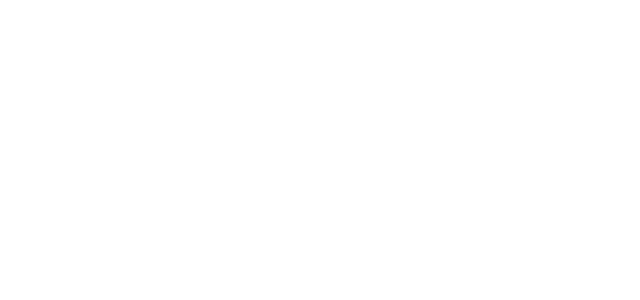
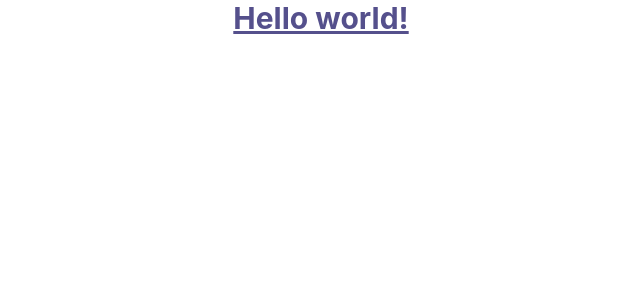
Before and after one commit to AitorChain/RucheRucheGo, a React (Create React App) app: page / in a window 1280 px wide. Shown: the top 300 px of the page, without its empty margins (319-959 px from the left). Built offline with nearby package versions, Linux system fonts and the light colour scheme.

Commit message:
Setup tailwinds

```diff
--- a/package.json
+++ b/package.json
@@ -46,7 +46,10 @@
   "devDependencies": {
     "@typescript-eslint/eslint-plugin": "^5.36.2",
     "@typescript-eslint/parser": "^5.36.2",
+    "autoprefixer": "^10.4.8",
     "eslint": "^8.23.0",
-    "eslint-plugin-react": "^7.31.7"
+    "eslint-plugin-react": "^7.31.7",
+    "postcss": "^8.4.16",
+    "tailwindcss": "^3.1.8"
   }
 }
--- /dev/null
+++ b/postcss.config.js
@@ -0,0 +1,6 @@
+module.exports = {
+  plugins: {
+    tailwindcss: {},
+    autoprefixer: {},
+  },
+}
--- a/src/App.tsx
+++ b/src/App.tsx
@@ -4,7 +4,9 @@
 const App = () => {
   return (
     <div className="App">
-
+      <h1 className="text-3xl font-bold text-purple underline">
+      Hello world!
+      </h1>
     </div>
   );
 };
--- a/src/index.css
+++ b/src/index.css
@@ -1,3 +1,7 @@
+@tailwind base;
+@tailwind components;
+@tailwind utilities;
+
 body {
   margin: 0;
   font-family: -apple-system, BlinkMacSystemFont, 'Segoe UI', 'Roboto', 'Oxygen',
--- /dev/null
+++ b/tailwind.config.js
@@ -0,0 +1,18 @@
+/* eslint-disable no-undef */
+/** @type {import('tailwindcss').Config} */
+module.exports = {
+  content: [
+    './src/**/*.{js,jsx,ts,tsx}',
+  ],
+  theme: {
+    extend: {
+      colors: {
+        purple: '#55508c',
+        lightPink: '#ffe8d2',
+        orange: '#f36f3f',
+        red: '#5c272f '
+      }
+    },
+  },
+  plugins: [],
+};
```
Also changed, not shown: 1 other file (tests, documents, lock files or other folders).
